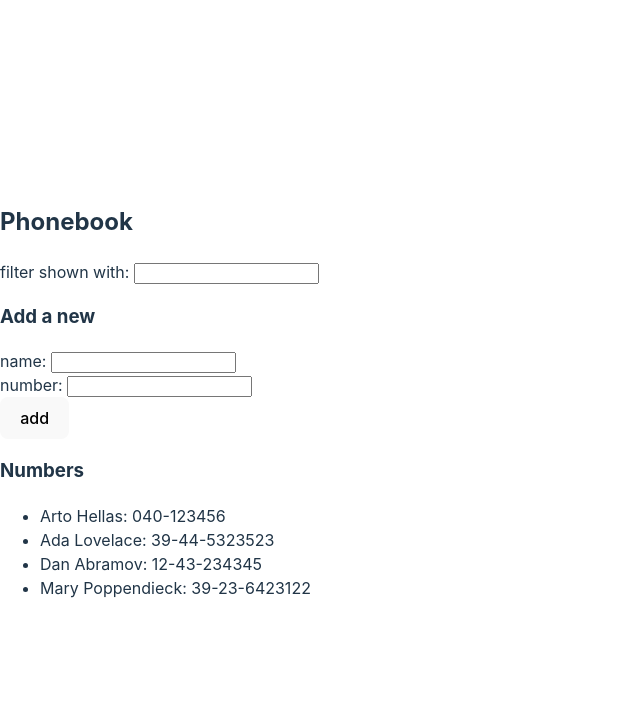
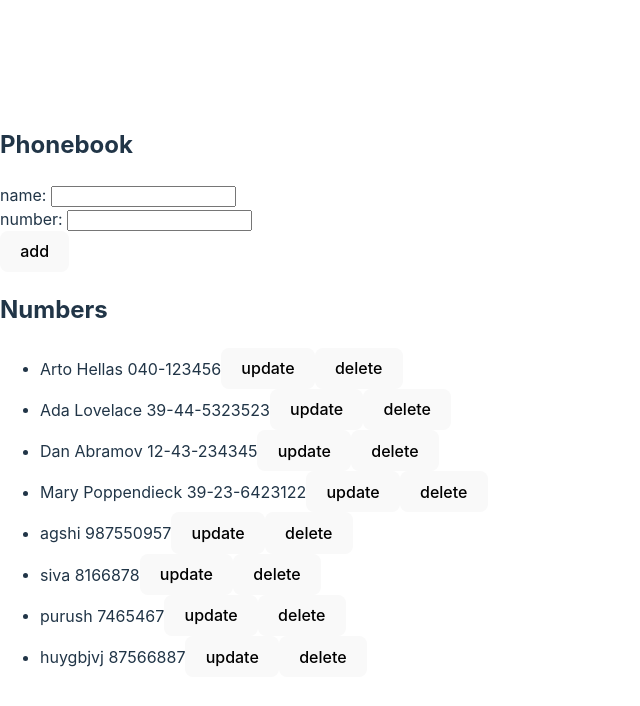
Before and after one commit to Gayathri-K15/part2full, a React (Vite) app in the folder phonebook/: page / in a window 1280 px wide. Shown: the top 706 px of the page, without its empty margins (0-640 px from the left). Built offline with nearby package versions, Linux system fonts and the light colour scheme; data requests are answered from the project's data file.

Commit message:
upto2.17

```diff
--- /dev/null
+++ b/phonebook/db.json
@@ -0,0 +1,44 @@
+{
+  "persons": [
+    {
+      "name": "Arto Hellas",
+      "number": "040-123456",
+      "id": "1"
+    },
+    {
+      "name": "Ada Lovelace",
+      "number": "39-44-5323523",
+      "id": "2"
+    },
+    {
+      "name": "Dan Abramov",
+      "number": "12-43-234345",
+      "id": "3"
+    },
+    {
+      "name": "Mary Poppendieck",
+      "number": "39-23-6423122",
+      "id": "4"
+    },
+    {
+      "id": "5b30",
+      "name": "agshi",
+      "number": "987550957"
+    },
+    {
+      "id": "e6de",
+      "name": "siva",
+      "number": "8166878"
+    },
+    {
+      "id": "c118",
+      "name": "purush",
+      "number": "7465467"
+    },
+    {
+      "id": "08fa",
+      "name": "huygbjvj",
+      "number": "87566887"
+    }
+  ]
+}
--- a/phonebook/package.json
+++ b/phonebook/package.json
@@ -8,7 +8,7 @@
     "build": "vite build",
     "lint": "eslint .",
     "preview": "vite preview",
-    "server": "json-server -p3001 --watch db.json"
+    "server": "json-server -p 3001 db.json"
   },
   "dependencies": {
     "axios": "^1.7.9",
--- a/phonebook/src/App.jsx
+++ b/phonebook/src/App.jsx
@@ -1,56 +1,151 @@
-import { useState } from 'react';
-import Filter from './components/Filter';
-import PersonForm from './components/PersonForm';
-import Persons from './components/Persons';
+import { useState, useEffect } from 'react';
+import personService from './services/phonebook.jsx';
 
 const App = () => {
-  const [persons, setPersons] = useState([
-    { name: 'Arto Hellas', number: '040-123456' },
-    { name: 'Ada Lovelace', number: '39-44-5323523' },
-    { name: 'Dan Abramov', number: '12-43-234345' },
-    { name: 'Mary Poppendieck', number: '39-23-6423122' }
-  ]);
+  const [persons, setPersons] = useState([]);
   const [newName, setNewName] = useState('');
   const [newNumber, setNewNumber] = useState('');
-  const [searchTerm, setSearchTerm] = useState('');
+  const [notification, setNotification] = useState(null); // For success notifications
+  const [errorMessage, setErrorMessage] = useState(null); // For error messages
 
-  const handleNameChange = (event) => setNewName(event.target.value);
-  const handleNumberChange = (event) => setNewNumber(event.target.value);
-  const handleSearchChange = (event) => setSearchTerm(event.target.value);
+  useEffect(() => {
+    personService.getAll().then((initialPersons) => {
+      setPersons(initialPersons);
+    });
+  }, []);
 
-  const handleFormSubmit = (event) => {
+  // Add a new person
+  const addPerson = (event) => {
     event.preventDefault();
-    if (persons.some((person) => person.name === newName)) {
-      alert(`${newName} is already added to phonebook`);
+    const personObject = {
+      name: newName,
+      number: newNumber,
+    };
+
+    // Check if person with the same name exists
+    const existingPerson = persons.find((person) => person.name === newName);
+    if (existingPerson) {
+      if (window.confirm(`${newName} is already in the phonebook, replace the old number?`)) {
+        updatePerson(existingPerson.id); // Update if confirmed
+      }
       return;
     }
-    const person = { name: newName, number: newNumber };
-    setPersons(persons.concat(person));
-    setNewName('');
-    setNewNumber('');
+
+    personService
+      .create(personObject)
+      .then((returnedPerson) => {
+        setPersons(persons.concat(returnedPerson));
+        setNewName('');
+        setNewNumber('');
+        setNotification(`Added ${returnedPerson.name}`); // Show success notification
+        setTimeout(() => {
+          setNotification(null); // Hide notification after 3 seconds
+        }, 3000);
+      })
+      .catch((error) => {
+        setErrorMessage('Failed to add person.');
+        setTimeout(() => {
+          setErrorMessage(null);
+        }, 5000);
+      });
   };
 
-  const filteredPersons = persons.filter((person) =>
-    person.name.toLowerCase().includes(searchTerm.toLowerCase())
-  );
+  // Update a person's number
+  const updatePerson = (id) => {
+    const person = persons.find((p) => p.id === id);
+    const updatedPerson = { ...person, number: newNumber };
+
+    personService
+      .update(id, updatedPerson)
+      .then((returnedPerson) => {
+        setPersons(persons.map((p) => (p.id === id ? returnedPerson : p)));
+        setNewNumber('');
+        setNotification(`Updated ${returnedPerson.name}'s number`); // Show success notification
+        setTimeout(() => {
+          setNotification(null); // Hide notification after 3 seconds
+        }, 3000);
+      })
+      .catch((error) => {
+        setErrorMessage('Failed to update person.');
+        setTimeout(() => {
+          setErrorMessage(null);
+        }, 5000);
+      });
+  };
+
+  // Delete a person
+  const deletePerson = (id) => {
+    const person = persons.find((p) => p.id === id);
+
+    if (window.confirm(`Delete ${person.name}?`)) {
+      personService
+        .remove(id)
+        .then(() => {
+          setPersons(persons.filter((p) => p.id !== id));
+          setNotification(`Deleted ${person.name}`); // Show success notification
+          setTimeout(() => {
+            setNotification(null); // Hide notification after 3 seconds
+          }, 3000);
+        })
+        .catch((error) => {
+          setErrorMessage(`Information of ${person.name} has already been removed from server`);
+          setTimeout(() => {
+            setErrorMessage(null);
+          }, 5000);
+        });
+    }
+  };
+
+  // Notification component
+  const Notification = ({ message, isError }) => {
+    if (message === null) {
+      return null;
+    }
+
+    return (
+      <div
+        style={{
+          color: isError ? 'red' : 'green',
+          backgroundColor: '#e0f7e0',
+          border: '1px solid green',
+          padding: '10px',
+          marginBottom: '10px',
+        }}
+      >
+        {message}
+      </div>
+    );
+  };
 
   return (
     <div>
       <h2>Phonebook</h2>
+      {/* Display Success and Error Notifications */}
+      <Notification message={notification} isError={false} />
+      <Notification message={errorMessage} isError={true} />
 
-      <Filter searchTerm={searchTerm} onSearchChange={handleSearchChange} />
+      {/* Add Person Form */}
+      <form onSubmit={addPerson}>
+        <div>
+          name: <input value={newName} onChange={(e) => setNewName(e.target.value)} />
+        </div>
+        <div>
+          number: <input value={newNumber} onChange={(e) => setNewNumber(e.target.value)} />
+        </div>
+        <button type="submit">add</button>
+      </form>
 
-      <h3>Add a new</h3>
-      <PersonForm
-        newName={newName}
-        newNumber={newNumber}
-        onNameChange={handleNameChange}
-        onNumberChange={handleNumberChange}
-        onFormSubmit={handleFormSubmit}
-      />
-
-      <h3>Numbers</h3>
-      <Persons persons={filteredPersons} />
+      <h2>Numbers</h2>
+      <ul>
+        {/* List all people in phonebook with delete and update functionality */}
+        {persons.map((person) => (
+          <li key={person.id}>
+            {person.name} {person.number}
+            <button onClick={() => updatePerson(person.id)}>update</button>
+            <button onClick={() => deletePerson(person.id)}>delete</button>
+          </li>
+        ))}
+      </ul>
     </div>
   );
 };
--- a/phonebook/src/components/Filter.jsx
+++ b/phonebook/src/components/Filter.jsx
@@ -1,9 +1,9 @@
-const Filter = ({ searchTerm, onSearchChange }) => {
+const Filter = ({ filter, setFilter }) => {
   return (
     <div>
-      filter shown with: <input value={searchTerm} onChange={onSearchChange} />
+      Filter shown with: <input value={filter} onChange={event => setFilter(event.target.value)} />
     </div>
-  );
-};
+  )
+}
 
-export default Filter;
+export default Filter
--- a/phonebook/src/components/PersonForm.jsx
+++ b/phonebook/src/components/PersonForm.jsx
@@ -1,17 +1,15 @@
-const PersonForm = ({ newName, newNumber, onNameChange, onNumberChange, onFormSubmit }) => {
+const PersonForm = ({ newName, setNewName, newNumber, setNewNumber, addPerson }) => {
   return (
-    <form onSubmit={onFormSubmit}>
+    <form onSubmit={addPerson}>
       <div>
-        name: <input value={newName} onChange={onNameChange} />
+        Name: <input value={newName} onChange={event => setNewName(event.target.value)} />
       </div>
       <div>
-        number: <input value={newNumber} onChange={onNumberChange} />
+        Number: <input value={newNumber} onChange={event => setNewNumber(event.target.value)} />
       </div>
-      <div>
-        <button type="submit">add</button>
-      </div>
+      <button type="submit">Add</button>
     </form>
-  );
-};
+  )
+}
 
-export default PersonForm;
+export default PersonForm
--- a/phonebook/src/components/Persons.jsx
+++ b/phonebook/src/components/Persons.jsx
@@ -1,13 +1,14 @@
-const Persons = ({ persons }) => {
+const Persons = ({ persons, deletePerson }) => {
   return (
-    <ul>
-      {persons.map((person) => (
-        <li key={person.name}>
-          {person.name}: {person.number}
-        </li>
+    <div>
+      {persons.map(person => (
+        <p key={person.id}>
+          {person.name} {person.number}
+          <button onClick={() => deletePerson(person.id)}>Delete</button>
+        </p>
       ))}
-    </ul>
-  );
-};
+    </div>
+  )
+}
 
-export default Persons;
+export default Persons
--- /dev/null
+++ b/phonebook/src/services/phonebook.jsx
@@ -0,0 +1,33 @@
+import axios from 'axios'
+const baseUrl = 'http://localhost:3001/persons'
+
+// Fetch all persons
+const getAll = () => {
+  const request = axios.get(baseUrl)
+  return request.then(response => response.data)
+}
+
+// Create a new person
+const create = newObject => {
+  const request = axios.post(baseUrl, newObject)
+  return request.then(response => response.data)
+}
+
+// Update an existing person's details
+const update = (id, newObject) => {
+  const request = axios.put(`${baseUrl}/${id}`, newObject)
+  return request.then(response => response.data)
+}
+
+// Delete a person by ID
+const remove = (id) => {
+  const request = axios.delete(`${baseUrl}/${id}`)
+  return request.then(() => id)
+}
+
+export default {
+  getAll,
+  create,
+  update,
+  remove
+}
```
